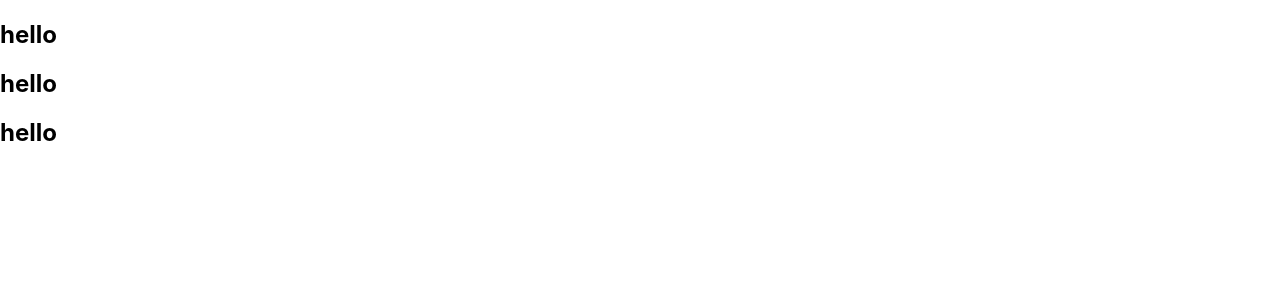
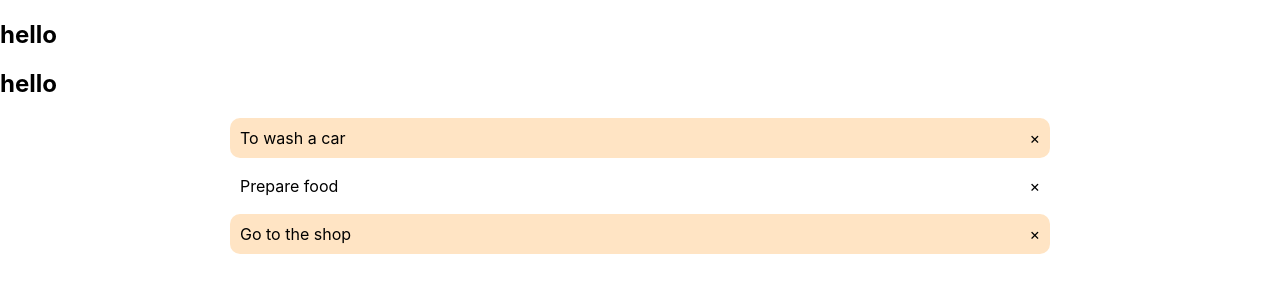
Before and after one commit to anton080491/test-1, a React (Create React App) app: page / in a window 1280 px wide. Shown: the top 300 px of the page. Built offline with nearby package versions, Linux system fonts and the light colour scheme.

Commit message:
displayed all tasks on the screen

```diff
--- a/src/App.tsx
+++ b/src/App.tsx
@@ -1,23 +1,26 @@
 import React, { FC } from 'react';
-import AddTodo from './components/addTogo';
+import { useState } from 'react';
+import AddTodo from './components/addTogo/addTodo';
 import TodoList from './components/todoList';
 import AppHeader from './components/appHeader';
 
+import { Todo } from './components/types/types';
+
+declare var confirm: (question: string) => boolean
+
 const App: FC = () => {
-  const todos = [
-    { id: 1, todo: true, name: "To wash a car" },
-    { id: 2, todo: true, name: "Prepare food" },
-    { id: 3, todo: true, name: "Go to the shop " }
-  ];
+  const [todos, setTodos] = useState<Todo[]>([
+    { id: 1, todo: true, doing: false, done: false, name: "To wash a car" },
+    { id: 2, todo: true, doing: false, done: false, name: "Prepare food" },
+    { id: 3, todo: true, doing: false, done: false, name: "Go to the shop " }
+  ]);
 
   return (
     <div>
       <AppHeader />
       <AddTodo />
-      <TodoList />
+      <TodoList todos={todos} />
     </div>
-
-
   )
 }
 
--- a/src/components/todoList/todoList.tsx
+++ b/src/components/todoList/todoList.tsx
@@ -1,15 +1,25 @@
 import React, { FC } from "react";
+import { Todo } from '../types/types';
 import TodoListItem from '../todoListItem';
 import './todoList.css';
 
+interface TodoListProps {
+    todos: Todo[];
+}
 
 
 
-const TodoList: FC = () => {
+const TodoList: FC<TodoListProps> = ({ todos }) => {
+
 
     return (
         <div>
-            <h2>hello</h2>
+            {todos.map(todo =>
+                <TodoListItem
+                    key={todo.id}
+                    todo={todo}
+                />
+            )}
         </div>
     )
 }
--- a/src/components/todoListItem/todoListItem.css
+++ b/src/components/todoListItem/todoListItem.css
@@ -0,0 +1,19 @@
+.todoListItem {
+    display: flex;
+    justify-content: space-between;
+    width: 800px;
+    margin: 0 auto;
+    margin-top: 8px;
+    border-radius: 10px;
+    padding: 10px;
+}
+
+.todoListItem:nth-child(2n+1) {
+    background-color: bisque;
+}
+
+
+.todoListItem .wrapper {
+    display: flex;
+    flex-direction: row;
+}
--- a/src/components/todoListItem/todoListItem.tsx
+++ b/src/components/todoListItem/todoListItem.tsx
@@ -1,11 +1,21 @@
 import React, { FC } from "react";
+import { Todo } from '../types/types';
 import './todoListItem.css';
 
-const TodoListItem: FC = () => {
+interface TodoListItemProps {
+    todo: Todo;
+}
+
+const TodoListItem: FC<TodoListItemProps> = ({ todo }) => {
+
+
 
     return (
-        <div>
-            <h2>hello</h2>
+        <div className="todoListItem">
+            <span> {todo.name}</span>
+            <div className="wrapper">
+                <span style={{ cursor: "pointer" }}> &times;</span>
+            </div>
         </div>
     )
 }
--- /dev/null
+++ b/src/components/types/types.tsx
@@ -0,0 +1,7 @@
+export interface Todo {
+    id: number;
+    todo: boolean,
+    done: boolean,
+    doing: boolean,
+    name: string;
+}
```
